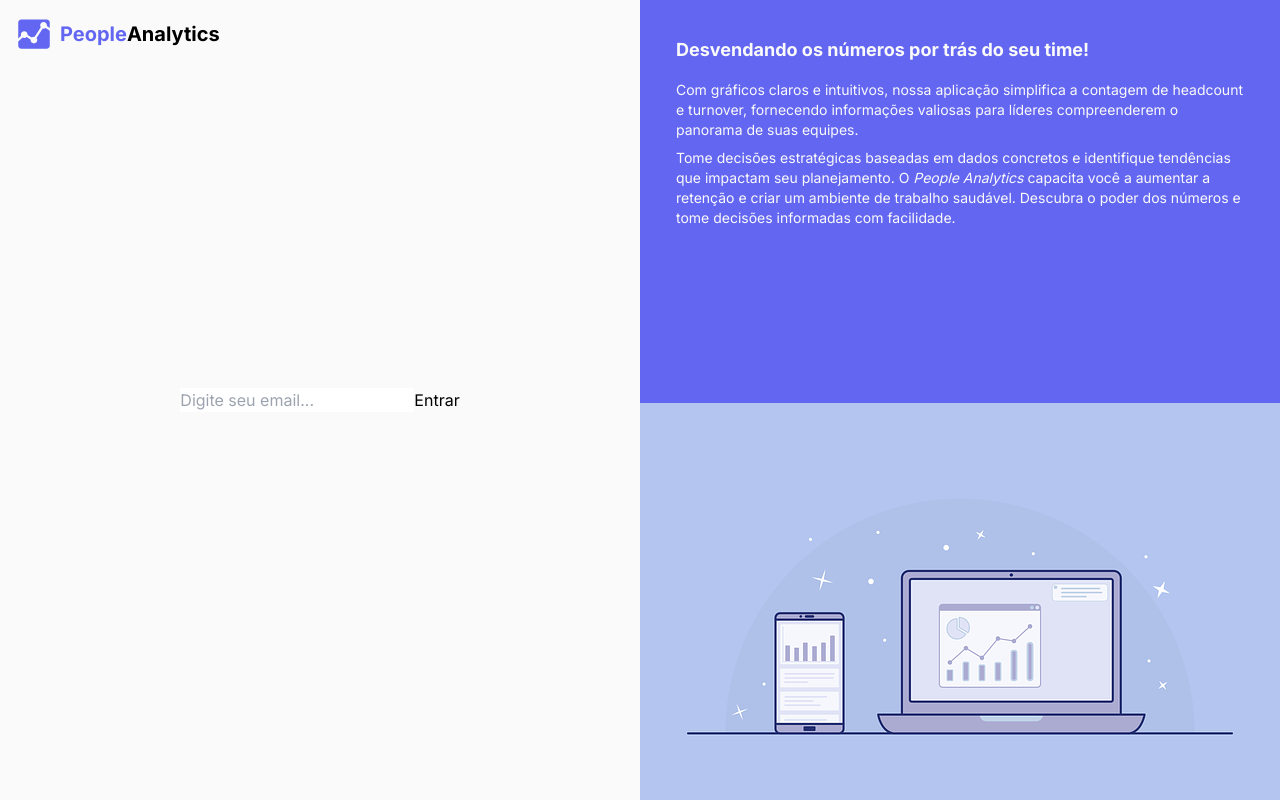
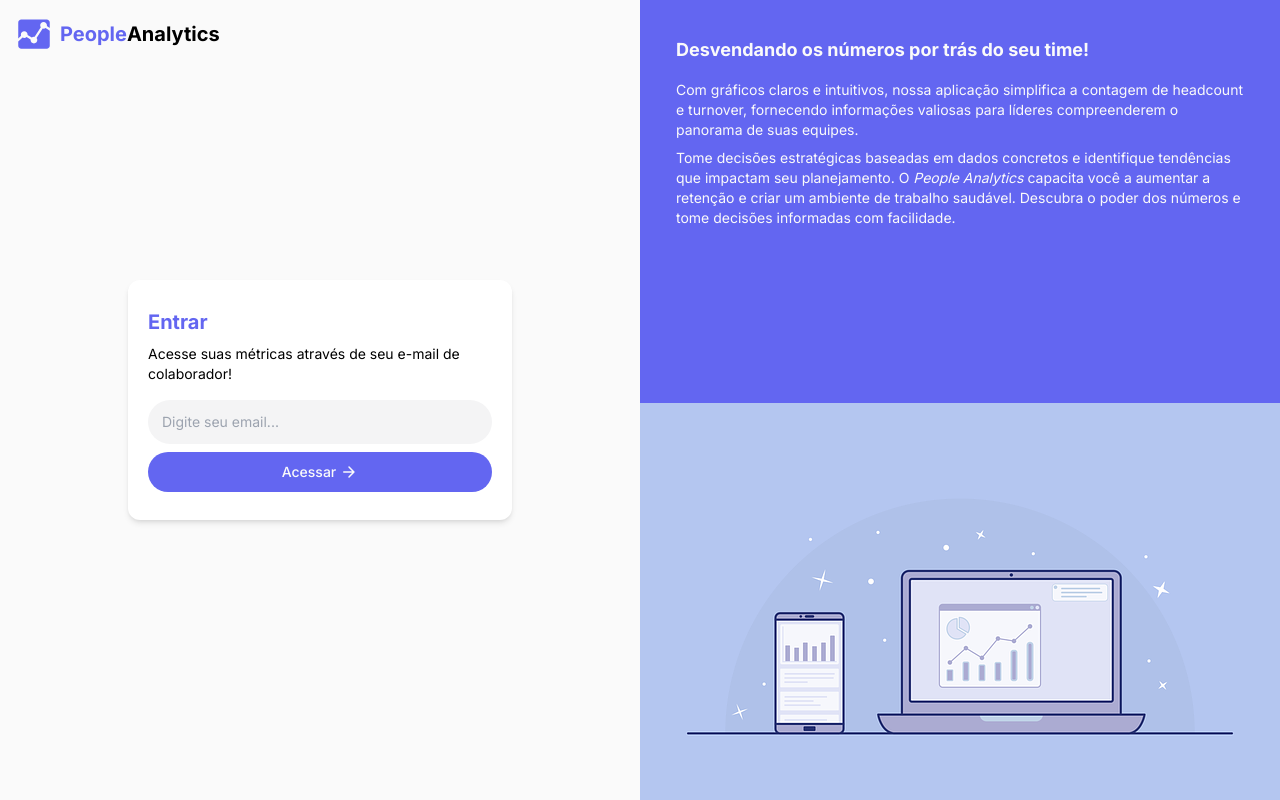
Before and after one commit to turevel/people-analytics, a React (Vite) app in the folder frontend/: page /login in a window 1280 px wide. Built offline with nearby package versions, Linux system fonts and the light colour scheme.

Commit message:
feat: set new style to login form

```diff
--- a/frontend/src/components/LoginForm/LoginForm.tsx
+++ b/frontend/src/components/LoginForm/LoginForm.tsx
@@ -1,3 +1,5 @@
+
+import { IcRoundArrowForward } from '../_icons/IcRoundArrowForward';
 import { FormEvent } from 'react';
 import { useNavigate } from 'react-router-dom';
 
@@ -10,17 +12,35 @@ function LoginForm() {
 	};
 
 	return (
-		<form onSubmit={handleSubmit}>
-			<input
-				type="email"
-				placeholder="Digite seu email..."
-			/>
+		<div className="flex flex-col gap-2 max-w-sm px-5 py-7 shadow-md bg-white rounded-xl">
+			<h2 className="text-indigo-500 font-bold text-xl">
+				Entrar
+			</h2>
 
-			<input
-				type="submit"
-				value="Entrar"
-			/>
-		</form>
+			<p className="text-sm mb-2">
+				Acesse suas métricas através de seu e-mail de colaborador!
+			</p>
+
+			<form
+				className="flex flex-col gap-2"
+				onSubmit={handleSubmit}
+			>
+				<input
+					className="py-2.5 px-3 outline-none rounded-3xl text-sm border-2 border-transparent focus:border-indigo-500 w-full bg-zinc-100"
+					placeholder="Digite seu email..."
+					required
+					type="email"
+				/>
+
+				<button
+					className="p-2.5 bg-indigo-500 text-zinc-50 rounded-3xl hover:bg-indigo-400 text-sm font-medium cursor-pointer flex gap-1 items-center justify-center"
+					type="submit"
+				>
+					Acessar
+					<IcRoundArrowForward className="text-lg"/>
+				</button>
+			</form>
+		</div>
 	);
 }
 
```
